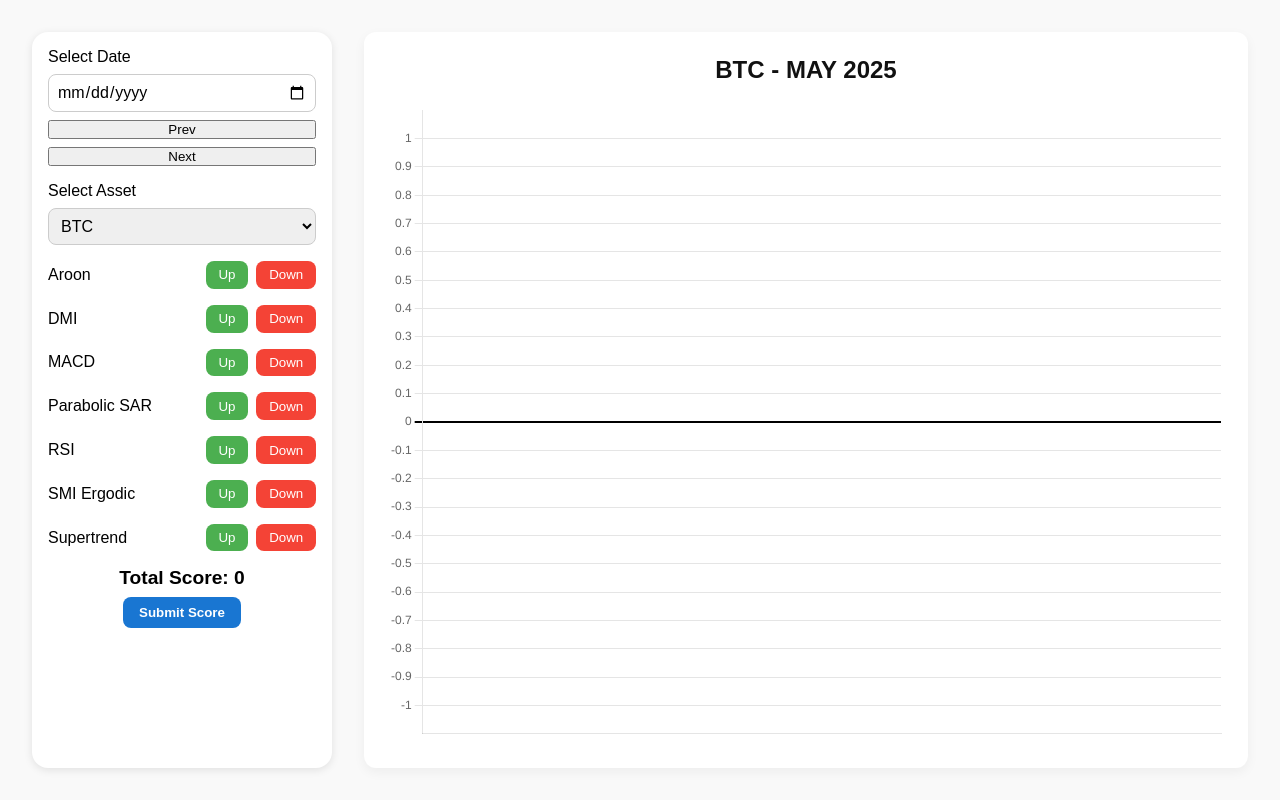
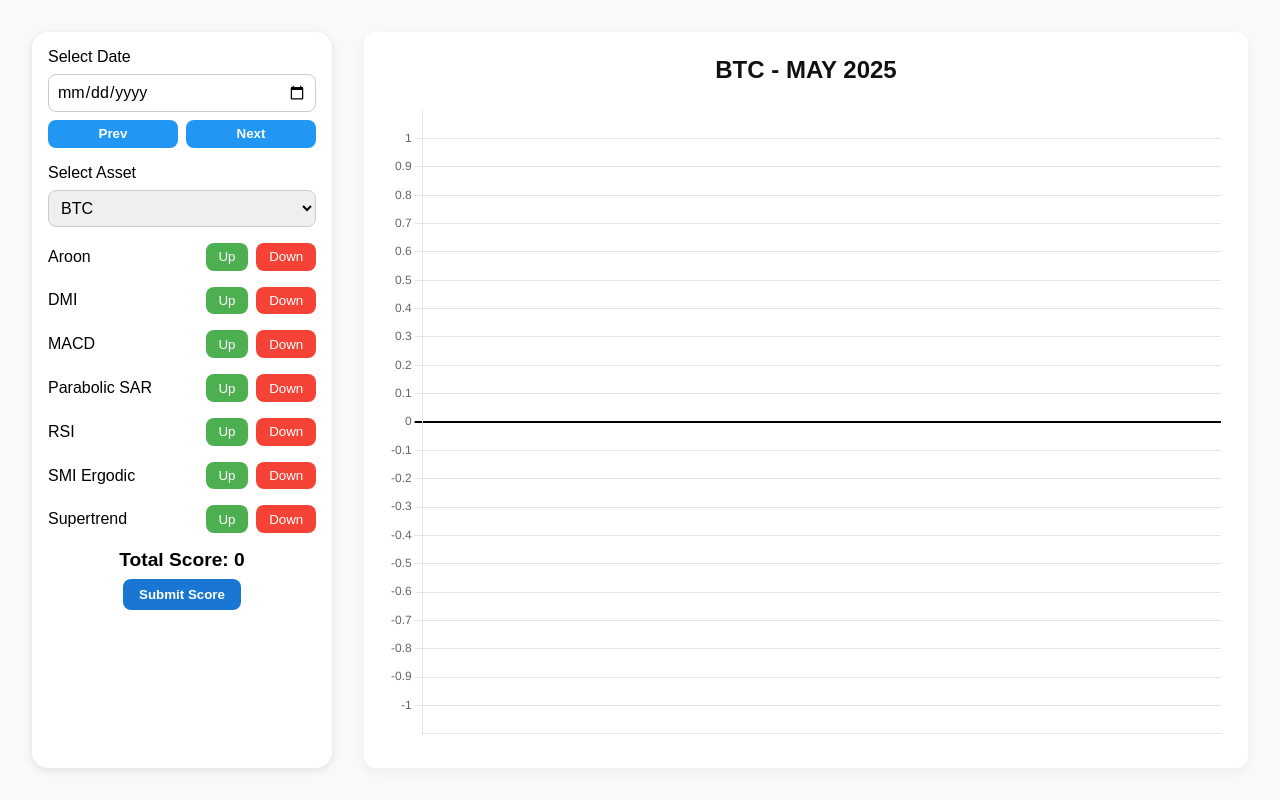
Before and after one commit to brandon6190/indigraph, a React (Vite) app: page / in a window 1280 px wide. Built offline with nearby package versions, Linux system fonts and the light colour scheme.

Commit message:
Wrapped the prev and next buttons in a parent div for better styling and added class names

```diff
--- a/src/components/DateSelector.jsx
+++ b/src/components/DateSelector.jsx
@@ -15,8 +15,10 @@
             type="date"
             value={selectedDate}
             onChange={e => setSelectedDate(e.target.value)} />
-            <button onClick={() => changeMonth(-1)}>Prev</button>
-            <button onClick={() => changeMonth(1)}>Next</button>
+            <div className="month-nav">
+                <button className="month-btn" onClick={() => changeMonth(-1)}>Prev</button>
+                <button className="month-btn" onClick={() => changeMonth(1)}>Next</button>
+            </div>
         </div>
     );
 }
```
